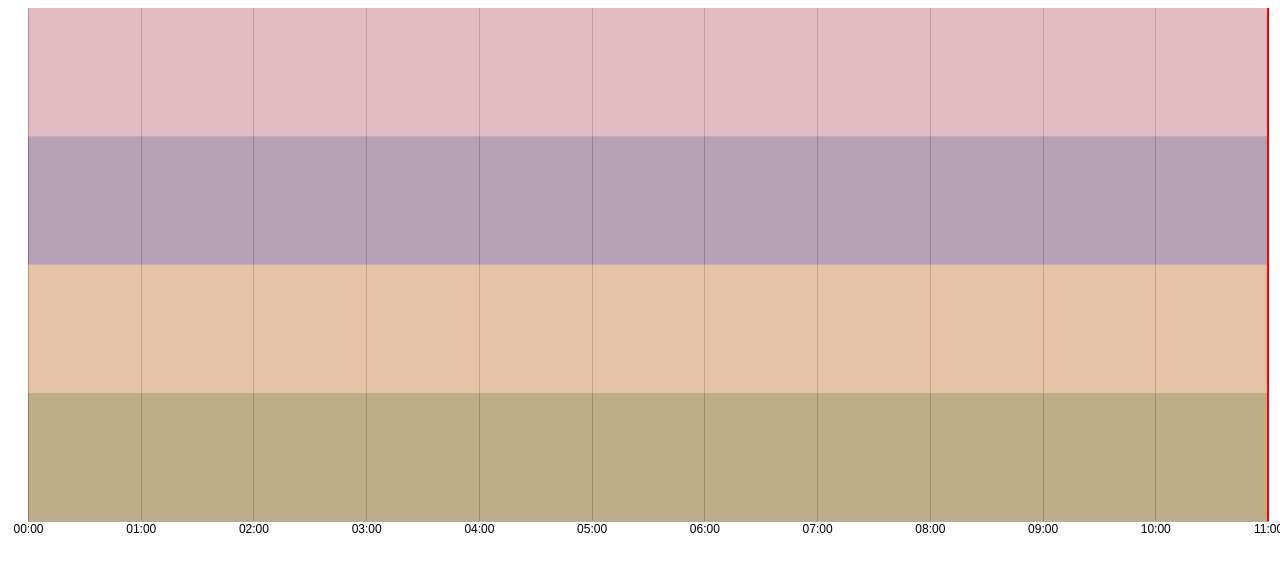
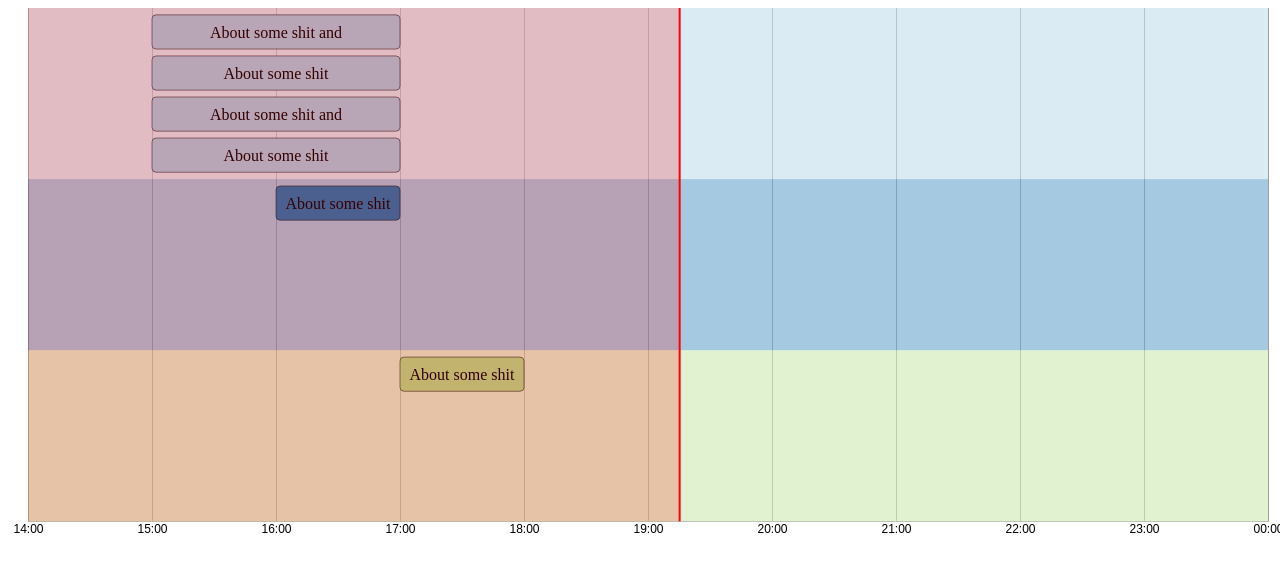
Before and after one commit to linux-days-villach/jaen-linuxday, a Gatsby site: page / in a window 1280 px wide. Built offline with nearby package versions, Linux system fonts and the light colour scheme; Gatsby itself is replaced by a stand-in of ours.

Commit message:
chore: adapt util functions for new types
- setUniqueCategoriesAndTimes
This function looks for unique timespans within all categories.
If two events overlap they will be added to the same timespan
The start- & endDate will be adapted to be the smallest and largest date

- getRoomTimeTimesCalled
This currently just checks whether a dateSpan fits into a span
and returns the appropriate y position.

```diff
--- a/src/components/molecules/GanttChart/index.tsx
+++ b/src/components/molecules/GanttChart/index.tsx
@@ -3,65 +3,94 @@
 import * as React from 'react'
 import * as d3 from 'd3'
 import GanttStyle from './style'
-import {dataType, categoryCountType} from './types'
+import {DataType, RoomAndTimesType, GanttProps} from './types'
 
 //#endregion
 
-const data: dataType[] = [
-  {
-    category: 'security',
-    startDate: new Date(2021, 9, 14, 1),
-    endDate: new Date(2021, 9, 14, 2),
-    title: 'About some shit and'
-  },
-  {
-    category: 'security',
-    startDate: new Date(2021, 9, 14, 1),
-    endDate: new Date(2021, 9, 14, 2),
-    title: 'About some shit'
-  },
-  {
-    category: 'security',
-    startDate: new Date(2021, 9, 14, 1),
-    endDate: new Date(2021, 9, 14, 2),
-    title: 'About some shit'
-  },
-  {
-    category: 'franz',
-    startDate: new Date(2021, 9, 14, 3),
-    endDate: new Date(2021, 9, 14, 4),
-    title: 'About some shit'
-  },
-  {
-    category: 'herbert',
-    startDate: new Date(2021, 9, 14, 5),
-    endDate: new Date(2021, 9, 14, 6),
-    title: 'About some shit'
-  },
-  {
-    category: 'friedrich',
-    startDate: new Date(2021, 9, 13, 6),
-    endDate: new Date(2021, 9, 13, 7),
-    title: 'About some shit'
-  }
-]
+//#region Utils
+let categoriesAndTimes: RoomAndTimesType = {}
 
-//#region Utils
-
-// only push unique categories in categories array
-const uniqueCategories = (data: dataType[]) => {
-  const categories: string[] = []
+/* only push unique categories and times */
+const setUniqueCategoriesAndTimes = (data: DataType[]) => {
   for (const d of data) {
-    if (!categories.includes(d.category)) {
-      categories.push(d.category)
+    let changed = false
+    if (!(d.room in categoriesAndTimes)) {
+      changed = true
+      categoriesAndTimes[d.room] = [
+        {
+          startTime: d.startDate,
+          endTime: d.endDate,
+          count: 1,
+          timesCalled: 0
+        }
+      ]
+    } else {
+      for (let i = 0; i < categoriesAndTimes[d.room].length; i++) {
+        if (
+          (d.startDate < categoriesAndTimes[d.room][i].endTime &&
+            d.startDate >= categoriesAndTimes[d.room][i].startTime) ||
+          (d.endDate <= categoriesAndTimes[d.room][i].endTime &&
+            d.endDate > categoriesAndTimes[d.room][i].startTime) ||
+          (d.startDate < categoriesAndTimes[d.room][i].startTime &&
+            d.endDate > categoriesAndTimes[d.room][i].endTime)
+        ) {
+          changed = true
+          const startTime =
+            categoriesAndTimes[d.room][i].startTime > d.startDate
+              ? d.startDate
+              : categoriesAndTimes[d.room][i].startTime
+          const endTime =
+            categoriesAndTimes[d.room][i].endTime < d.endDate
+              ? d.endDate
+              : categoriesAndTimes[d.room][i].endTime
+          categoriesAndTimes[d.room][i] = {
+            ...categoriesAndTimes[d.room][i],
+            startTime: startTime,
+            endTime: endTime,
+            count: categoriesAndTimes[d.room][i].count + 1
+          }
+        }
+      }
+    }
+    if (!changed) {
+      categoriesAndTimes[d.room].push({
+        startTime: d.startDate,
+        endTime: d.endDate,
+        count: 1,
+        timesCalled: 0
+      })
     }
   }
-  return categories
+}
+
+/* Get the y position of the EventRect */
+/* TODO
+ * Rewrite function and RoomsAndTimesType interface to check whether the event can fit next to the last event.
+ * This could be achieved by adding an optional startDate and endDate to the type.
+ */
+const getRoomTimeTimesCalled = (
+  room: string,
+  startDate: Date,
+  endDate: Date
+) => {
+  for (const timeCount of categoriesAndTimes[room]) {
+    if (
+      startDate <= timeCount.endTime &&
+      startDate >= timeCount.startTime &&
+      endDate <= timeCount.endTime &&
+      endDate >= timeCount.startTime
+    ) {
+      categoriesAndTimes[room][categoriesAndTimes[room].indexOf(timeCount)]
+        .timesCalled++
+
+      return timeCount.timesCalled
+    }
+  }
 }
 
 //#endregion
 
-const GanttChart = () => {
+const GanttChart = ({data}: GanttProps) => {
   //#region Setup
 
   const ref = React.useRef(null)
@@ -71,14 +100,16 @@
   )
   const paddingX = 20
   const currentTime = new Date()
-  const categories = uniqueCategories(data)
 
   const axisScale = d3
     .scaleTime()
-    .domain([new Date().setHours(0), new Date().setHours(10)])
+    .domain([new Date().setHours(14), new Date().setHours(23)])
     .range([paddingX, width - paddingX])
     .nice()
 
+  setUniqueCategoriesAndTimes(data)
+  console.log(categoriesAndTimes)
+  const categories = Object.keys(categoriesAndTimes)
   const colorScale = d3.scaleOrdinal().domain(categories).range(d3.schemePaired)
 
   //#endregion
@@ -119,15 +150,10 @@
     }
 
     /* draw event rects */
-    let categoryCount: categoryCountType = {}
-
-    for (const category of categories) {
-      categoryCount[category] = 0
-    }
     const categoryheigth = (height - 20) / categories.length
 
-    const eventHeigth = (height - 20) / categories.length / 4
-    const eventGap = (categoryheigth - eventHeigth * 3) / 4
+    const eventHeigth = (height - 20) / categories.length / 5
+    const eventGap = (categoryheigth - eventHeigth * 4) / 5
 
     const tooltip = d3
       .select('body')
@@ -136,39 +162,49 @@
       .style('opacity', 0)
 
     for (let i = 0; i < data.length; i++) {
-      const html =
+      const count = getRoomTimeTimesCalled(
+        data[i].room,
+        data[i].startDate,
+        data[i].endDate
+      )
+      let html =
         data[i].title +
         '<br/>' +
         data[i].startDate.toLocaleTimeString().substring(0, 4) +
         ' - ' +
-        data[i].endDate.toLocaleTimeString().substring(0, 4)
+        data[i].endDate.toLocaleTimeString().substring(0, 4) +
+        '<br/>Beschreibung:<br/>' +
+        data[i].description +
+        '<br/>Sprecher:<br/>'
+      for (const speaker of data[i].speakers) {
+        html += `${speaker.name}<br/>${speaker.bio}<br/>`
+      }
       const y =
-        categoryheigth * categories.indexOf(data[i].category) +
-        eventHeigth * categoryCount[data[i].category] +
-        eventGap * (categoryCount[data[i].category] + 1)
+        categoryheigth * categories.indexOf(data[i].room) +
+        eventHeigth * (count - 1) +
+        eventGap * count
       svgElement
         .append('rect')
         .attr('x', axisScale(data[i].startDate))
-        .attr('y', (d = data[i]) => {
-          categoryCount[d.category] = categoryCount[d.category] + 1
+        .attr('y', () => {
           return y
         })
         .attr('width', (d = data[i]) => {
           return axisScale(d.endDate) - axisScale(d.startDate)
         })
         .attr('height', eventHeigth)
-        .attr('fill', (d = data[i]) => {
-          return colorScale(d.category)
+        .attr('fill', () => {
+          return colorScale(data[i].room)
         })
         .attr('stroke', 'black')
         .attr('stroke-width', '0.5px')
         .attr('rx', 4)
         .attr('ry', 4)
-        .on('mouseenter', () => {
+        .on('mouseover', () => {
           tooltip
             .html(html)
             .style('position', 'absolute')
-            .style('top', (y + eventHeigth).toString() + 'px')
+            .style('top', (y + eventHeigth + 5).toString() + 'px')
             .style('left', axisScale(data[i].startDate).toString() + 'px')
             .style('background-color', '#ff6961')
             .style('border-radius', '5px')
@@ -193,11 +229,11 @@
         .attr('y', y + eventHeigth / 2 + 2)
         .attr('text-anchor', 'middle')
         .attr('dominant-baseline', 'middle')
-        .on('mouseenter', () => {
+        .on('mouseover', () => {
           tooltip
             .html(html)
             .style('position', 'absolute')
-            .style('top', (y + eventHeigth).toString() + 'px')
+            .style('top', (y + eventHeigth + 5).toString() + 'px')
             .style('left', axisScale(data[i].startDate).toString() + 'px')
             .style('background-color', '#ff6961')
             .style('border-radius', '5px')
@@ -246,6 +282,7 @@
       .attr('fill', 'red')
       .attr('opacity', 0.2)
       .attr('className', 'ellapsed-time')
+      .style('pointer-events', 'none')
   }, [width, height])
 
   //#endregion
```
